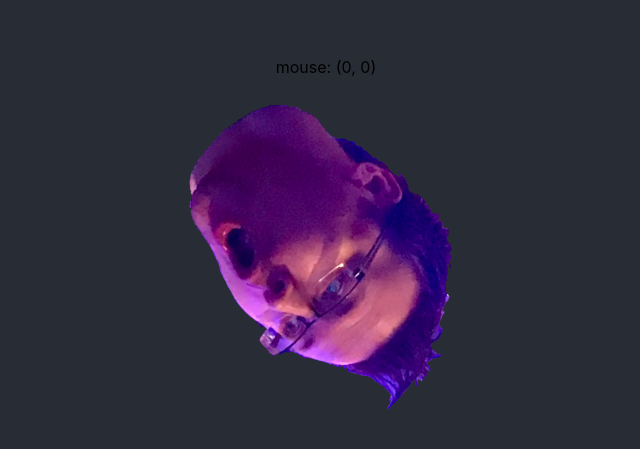
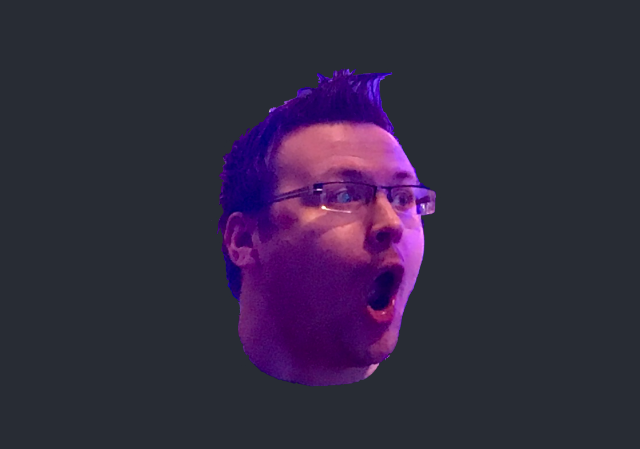
Before and after one commit to jzweifel/stilesish-lazer, a React (Create React App) app: page / in a window 1280 px wide. Shown: the part 173-622 px from the top of the page, without its empty margins (314-954 px from the left). Built offline with nearby package versions, Linux system fonts and the light colour scheme.

Commit message:
make the face follow the mouse

```diff
--- a/src/components/FaceContainer.js
+++ b/src/components/FaceContainer.js
@@ -32,10 +32,7 @@ class FaceContainer extends Component {
     const { x, y } = this.state.mouse;
     return (
       <FaceDiv onMouseMove={this.handleMouseMove}>
-        <p>
-          mouse: ({x}, {y})
-        </p>
-        <RotatingFace />
+        <RotatingFace mouseX={x} mouseY={y} />
       </FaceDiv>
     );
   }
--- a/src/components/RotatingFace.js
+++ b/src/components/RotatingFace.js
@@ -1,21 +1,45 @@
 import React, { Component } from "react";
-import styled, { keyframes } from "styled-components";
+import styled from "styled-components";
 import stiles from "../stiles.png";
 
-const spin = keyframes`
-  from { transform: rotate(0deg); }
-  to { transform: rotate(360deg); }
-`;
-
 const RotatingImage = styled.img`
-  animation: ${spin} infinite 20s linear;
   height: 40vmin;
+  transform: rotate(${props => props.angle || 0}deg);
 `;
 
 class RotatingFace extends Component {
-  state = {};
+  constructor(props) {
+    super(props);
+    this.myRef = React.createRef();
+
+    this.getCenter = this.getCenter.bind(this);
+    this.getAngle = this.getAngle.bind(this);
+  }
+
+  getCenter = () => {
+    if (this.myRef.current) {
+      const { offsetLeft, offsetTop, width, height } = this.myRef.current;
+      const center = {
+        x: offsetLeft + width / 2,
+        y: offsetTop + height / 2
+      };
+
+      return center;
+    }
+    return { x: 0, y: 0 };
+  };
+
+  getAngle = () => {
+    const { mouseX, mouseY } = this.props;
+    const { x, y } = this.getCenter();
+    const angle = Math.atan2(mouseY - y, mouseX - x) * (180 / Math.PI);
+    return angle;
+  };
+
   render() {
-    return <RotatingImage src={stiles} alt="logo" />;
+    return (
+      <RotatingImage ref={this.myRef} src={stiles} angle={this.getAngle} />
+    );
   }
 }
 
```
